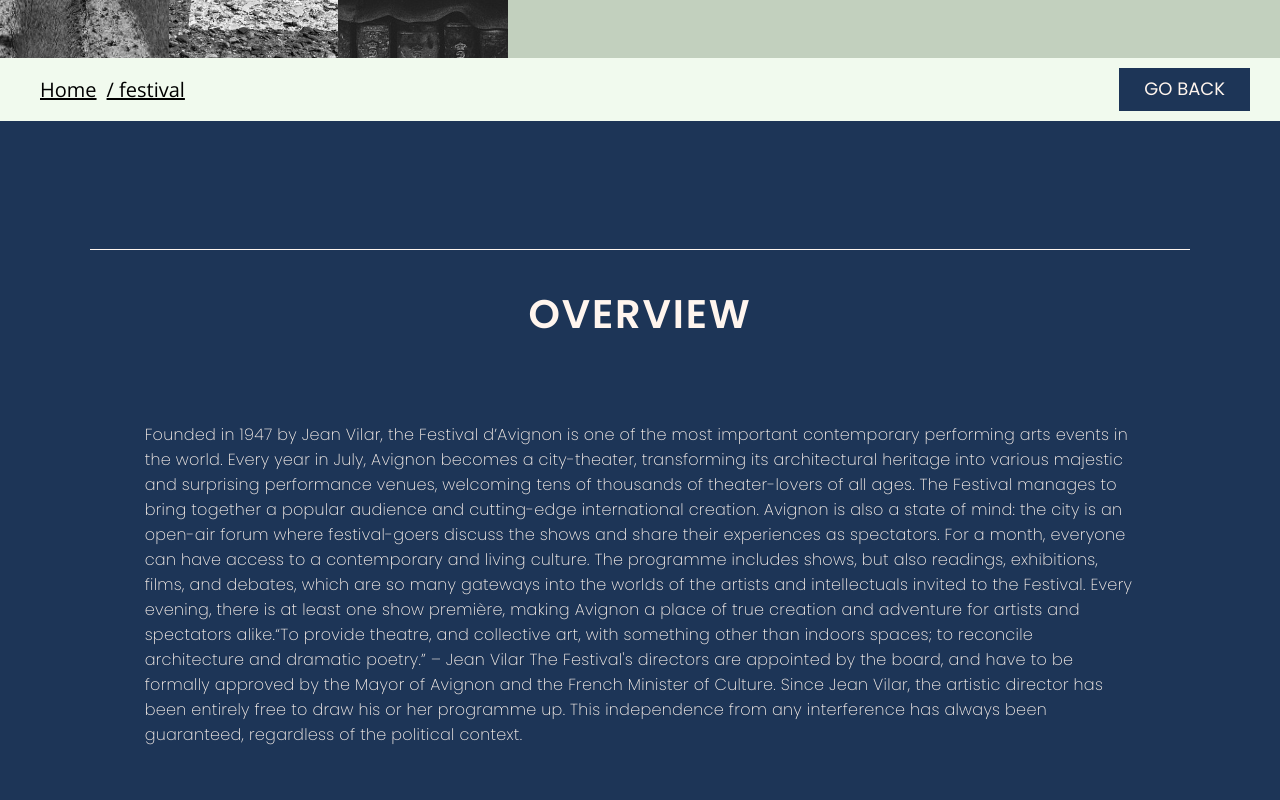
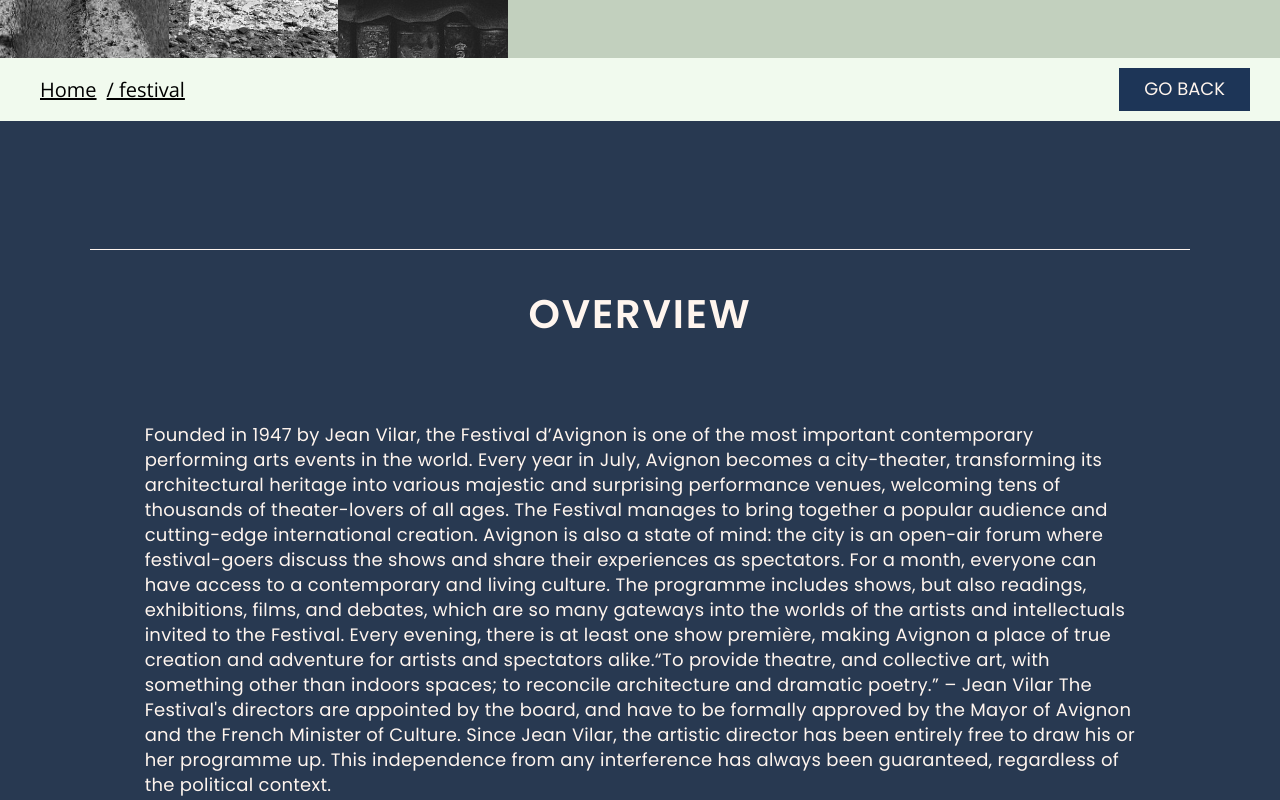
Before and after one commit to AndreaPrati98/Polimi--Hypermedia---project, a Nuxt app: page /festival in a window 1280 px wide. Shown: the part 620-1420 px from the top of the page. Built offline with nearby package versions, Linux system fonts and the light colour scheme; a web font is replaced by a local one.

Commit message:
accessibility changes

```diff
--- a/components/headers/TheHeaderRoundedImage.vue
+++ b/components/headers/TheHeaderRoundedImage.vue
@@ -32,7 +32,6 @@ export default {
             required: true,
             default: "https://cdn.pixabay.com/photo/2014/08/31/10/03/theater-432045_1280.jpg",
         }
-
 
     }
 }
@@ -78,7 +77,12 @@ export default {
     }
 
     .text-wrapper h4 {
-        color: var(--palette-blue);
+        color: var(--text-color-light);
+        border: 5px solid var(--palette-blue);
+
+        padding: 10px 15px;
+        text-align: center;
+        font-style:italic;
     }
 
     .image-container, .text-container {
--- a/components/information-components/OverviewComponent.vue
+++ b/components/information-components/OverviewComponent.vue
@@ -47,8 +47,8 @@ export default {
 }
 
 .text {
-    font-weight: 300;
-    font-size: 16px;
+    font-weight: 400;
+    font-size: 18px;
     letter-spacing: 0.28px;
     line-height: 25px;
     padding-right: 5%;
--- a/pages/festival.vue
+++ b/pages/festival.vue
@@ -178,8 +178,9 @@ export default {
 }
 
 .subheader {
-  background-color: var(--palette-blue);
-  color: var(--text-color-light);
+  /* background-color: var(--palette-blue); */
+  background-color: #283951;
+  color: seashell;
 
 }
 
--- a/pages/index.vue
+++ b/pages/index.vue
@@ -142,9 +142,6 @@ export default {
         object-fit: cover;
     }
 
-
-
-
     .subheader {
         background-color: var(--palette-soft-blue);
         color: var(--text-color-light);
@@ -173,7 +170,7 @@ export default {
         width: 90%;
         padding: 2%;
 
-        font-weight: 200;
+        font-weight: 400;
         font-size: 20px;
         color: var(--palette-blue);
         letter-spacing: 1.4px;
--- a/pages/places/_id.vue
+++ b/pages/places/_id.vue
@@ -84,6 +84,7 @@ export default {
       });
     }
 
+    data.address = "Address: "+ data.address
     data.list = list;
 
     return {
@@ -100,6 +101,7 @@ export default {
 .subheader {
   background-color: var(--palette-green-dark);
   color: var(--palette-blue);
+
 }
 .transition-links {
   padding: 5% 0;
```
